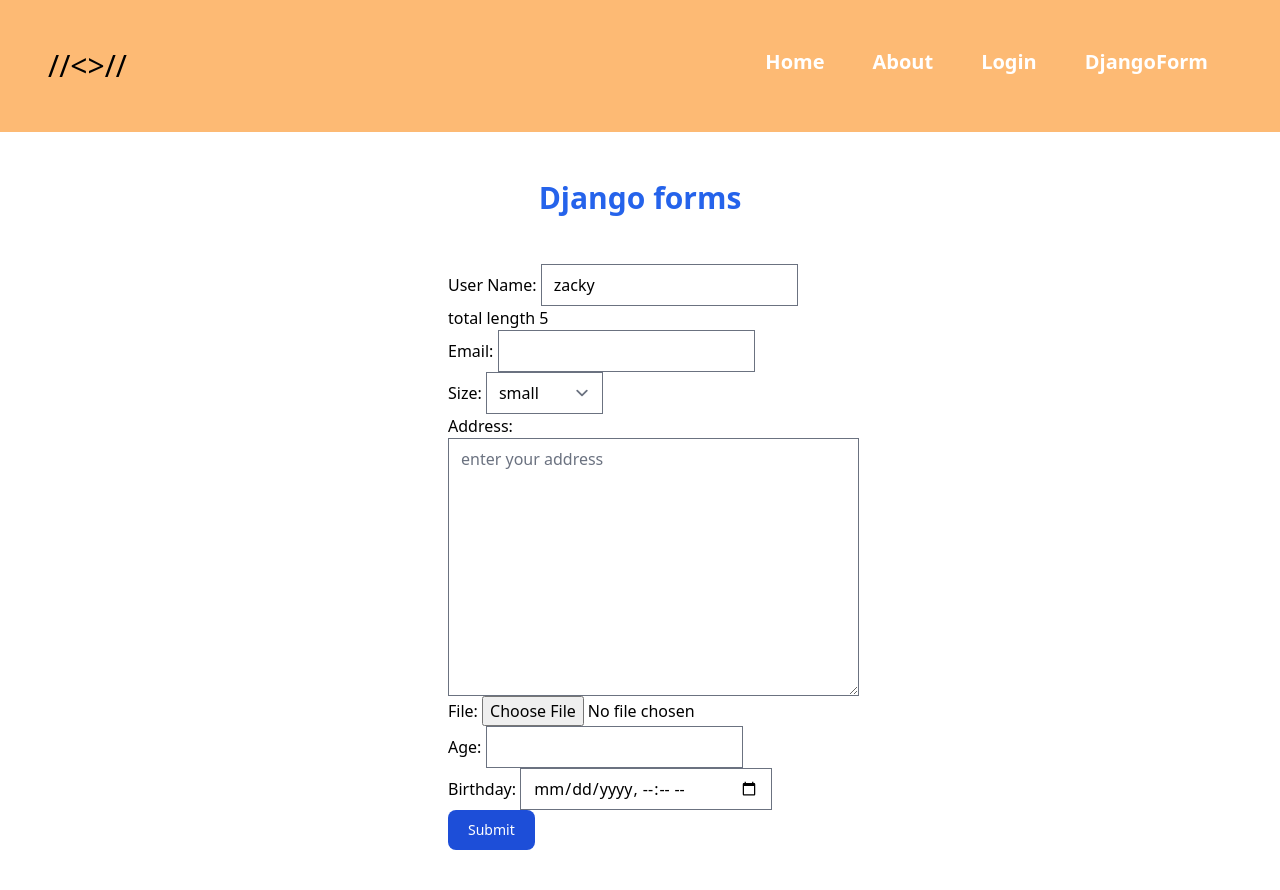
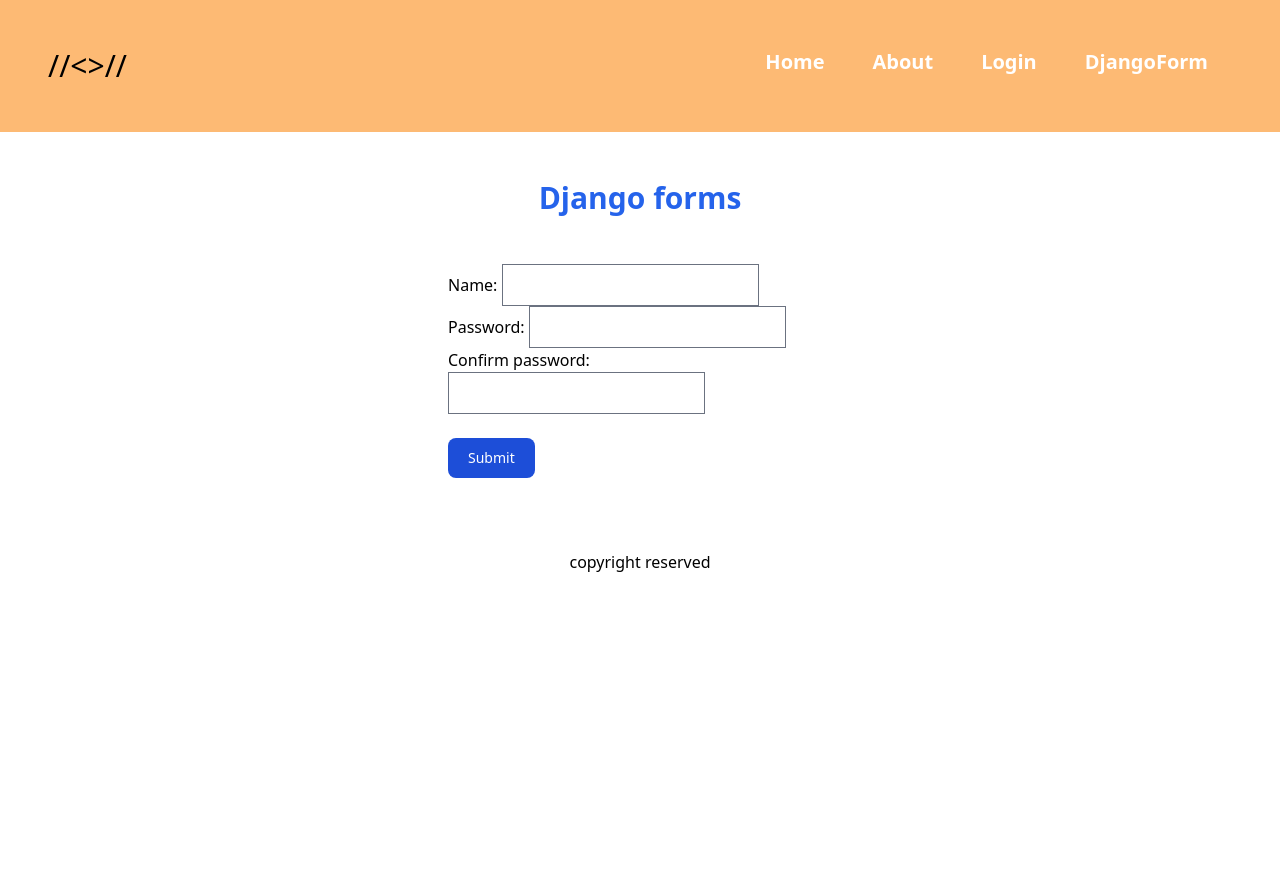
Before and after one commit to shadullah/forms_first_m13, a Django app: page /django_form/ in a window 1280 px wide. Shown: the top 890 px of the page. After the commit the page ends 572 px from the top, so only its background shows below. Run offline with Django 5.2, Linux system fonts and the light colour scheme; some libraries are stand-ins or nearby versions.

Commit message:
module 13 is complete alhamdulliah

```diff
--- a/forms_first/forms.py
+++ b/forms_first/forms.py
@@ -15,3 +15,44 @@
 class studentData(forms.Form):
     name=forms.CharField(widget=forms.TextInput)
     email=forms.CharField(widget=forms.EmailInput)
+    # def clean_name(self):
+    #     valName = self.cleaned_data['name']
+    #     if len(valName) < 10:
+    #         raise forms.ValidationError("Enter 10 characters")
+    #     return valName
+
+    def clean(self):
+        cleaned_data = super().clean()
+        valname=self.cleaned_data['name']
+        valemail=self.cleaned_data['email']
+        if len(valname) < 10:
+            raise forms.ValidationError("Enter 10 characters")
+        if '.com' not in valemail:
+            raise forms.ValidationError("email must contain .com")
+
+
+# forms validators
+def len_check(value):
+    if len(value)<10:
+        raise forms.ValidationError("Enter a value above 10 character")
+
+class testing(forms.Form):
+    name=forms.CharField(widget=forms.TextInput, validators=[len_check])
+
+
+#password matching project
+
+class passwordValidation(forms.Form):
+    name = forms.CharField(widget=forms.TextInput)
+    password = forms.CharField(widget=forms.PasswordInput)
+    confirm_password=forms.CharField(widget=forms.PasswordInput)
+
+    def clean(self):
+        cleaned_data= super().clean()
+        val_name=self.cleaned_data['name']
+        val_pass= self.cleaned_data['password']
+        val_confirm_pass= self.cleaned_data['confirm_password']
+        if val_confirm_pass!=val_pass:
+            raise forms.ValidationError("password doesn't match")
+        if len(val_name)<8:
+            raise forms.ValidationError("name must be greater of 8 characters")
--- a/forms_first/templates/forms_first/django_Form.html
+++ b/forms_first/templates/forms_first/django_Form.html
@@ -6,7 +6,7 @@
   {% csrf_token %} {{ form|crispy }}
   <button
     type="submit"
-    class="text-white bg-blue-700 hover:bg-blue-800 focus:ring-4 focus:outline-none focus:ring-blue-300 font-medium rounded-lg text-sm w-full sm:w-auto px-5 py-2.5 text-center dark:bg-blue-600 dark:hover:bg-blue-700 dark:focus:ring-blue-800"
+    class="my-6 text-white bg-blue-700 hover:bg-blue-800 focus:ring-4 focus:outline-none focus:ring-blue-300 font-medium rounded-lg text-sm w-full sm:w-auto px-5 py-2.5 text-center dark:bg-blue-600 dark:hover:bg-blue-700 dark:focus:ring-blue-800"
   >
     Submit
   </button>
--- a/forms_first/urls.py
+++ b/forms_first/urls.py
@@ -5,5 +5,6 @@
     path('', views.home, name='home'),
     path('about/', views.about, name='about'),
     path('login/', views.login, name='login'),
-    path('django_form/', views.djangoForms, name="django_form")
+    # path('django_form/', views.testing_validations, name="django_form")
+    path('django_form/', views.passwordValid, name="django_form")
 ]
--- a/forms_first/views.py
+++ b/forms_first/views.py
@@ -1,5 +1,5 @@
 from django.shortcuts import render
-from . forms import contactForm, studentData
+from . forms import contactForm, studentData, testing,passwordValidation
 
 # Create your views here.
 def home(req):
@@ -40,3 +40,23 @@
     else:
         form=studentData()
     return render(req, './forms_first/django_form.html', {'form': form})
+
+
+def testing_validations(req):
+    if req.method=='POST':
+        form=testing(req.POST, req.FILES)
+        if form.is_valid():
+            print(form.cleaned_data)
+    else:
+        form=testing()
+    return render(req, './forms_first/django_form.html', {'form': form})
+
+
+def passwordValid(req):
+    if req.method=='POST':
+        form=passwordValidation(req.POST, req.FILES)
+        if form.is_valid():
+            print(form.cleaned_data)
+    else:
+        form=passwordValidation()
+    return render(req, './forms_first/django_form.html', {'form': form})
--- a/theme/static/css/dist/styles.css
+++ b/theme/static/css/dist/styles.css
@@ -792,6 +792,16 @@
   margin-bottom: 3rem;
 }
 
+.my-3 {
+  margin-top: 0.75rem;
+  margin-bottom: 0.75rem;
+}
+
+.my-6 {
+  margin-top: 1.5rem;
+  margin-bottom: 1.5rem;
+}
+
 .mb-2 {
   margin-bottom: 0.5rem;
 }
```
